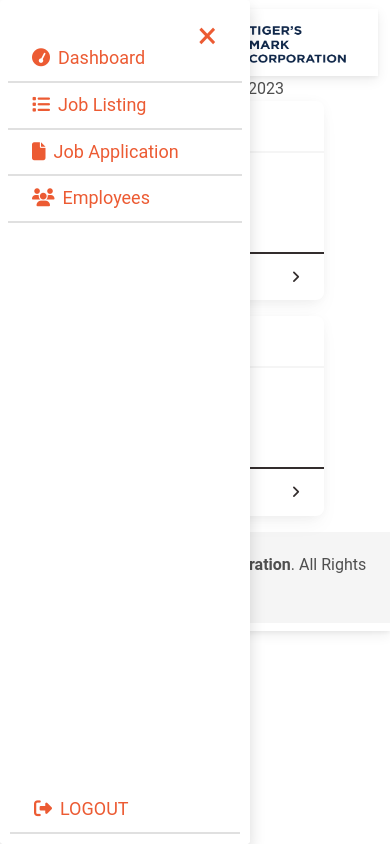
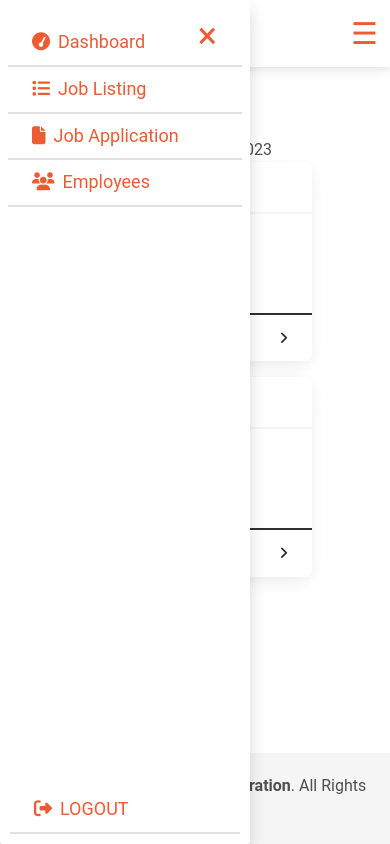
Before and after one commit to J-i-w-o-o/HR-Management-System, a PHP site: page /admin/index.php in a window 390 px wide. Run offline with PHP 8.4, Linux system fonts and the light colour scheme; the visitor is signed in with stand-in values (Sample User, id 1); some libraries are stand-ins or nearby versions.

Commit message:
RESPONSIVE

```diff
--- a/admin/templates/navbar.php
+++ b/admin/templates/navbar.php
@@ -1,11 +1,5 @@
 <header>
 
-
-  <nav class="navbar navbar-expand-lg fixed-top" data-bs-theme="dark">
-    <div class="container-fluid ">
-      <span style="font-size: 30px; cursor: pointer; color: #ec5b33; " onclick="openNav()">&#9776;</span>
-      <a class="navbar-brand" href="index.php?dashboard">
-        <img src="../assets/images/TMC_LOGO.png" alt="Logo" width="120" height="40">
   <div id="mySidenav" class="sidenav shadow rounded ">
     <a href="javascript:void(0)" class="closebtn" onclick="closeNav()">&times;</a>
 
@@ -19,10 +13,15 @@
   </div>
   <nav class="navbar navbar-expand-lg" data-bs-theme="dark">
   <div class="container-fluid ">
-      <span style="font-size: 30px; cursor: pointer; color: #ec5b33; " onclick="openNav()">&#9776;</span>
     <a class="navbar-brand" href="index.php?dashboard">
       <img src="../assets/images/TMC_LOGO.png" alt="Logo" width="120" height="40">
     </a>
+    <span style="font-size: 30px; cursor: pointer; color: #ec5b33; " onclick="openNav()">&#9776;</span>
+    <div class="collapse navbar-collapse" id="navbarNav">
+      <ul class="navbar-nav ml-auto">
+        <!-- Your navigation items go here -->
+      </ul>
+    </div>
   </div>
 </nav>
 
@@ -59,6 +58,10 @@
 <?php
 }
 ?>
+</header>
+
+<body>
+  <div id="page-container">
   <script>
   // Function to trigger the Swal dialog box
   function fireSwal() {
```
Lines whose indentation alone changed are shown as unchanged.
